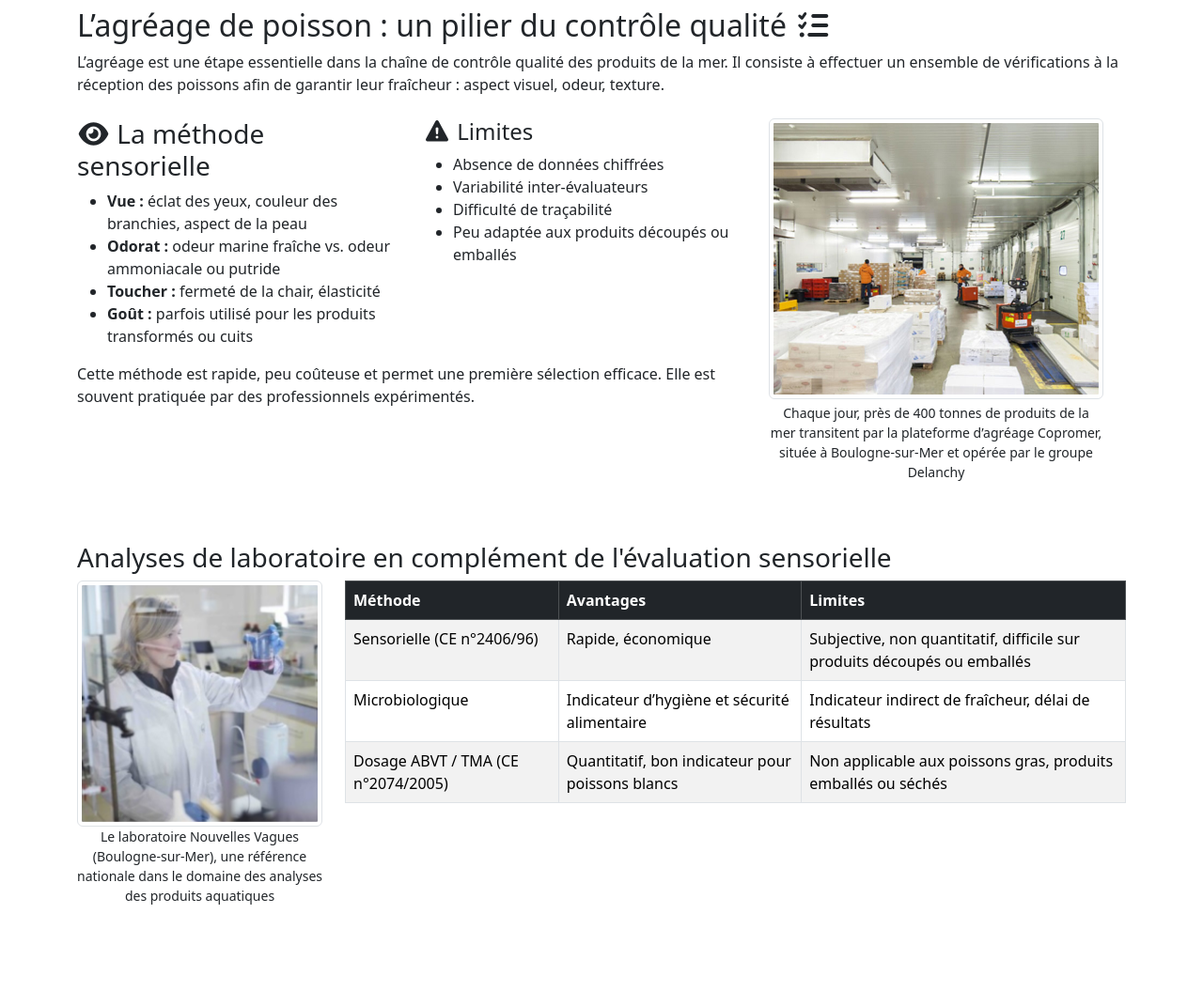
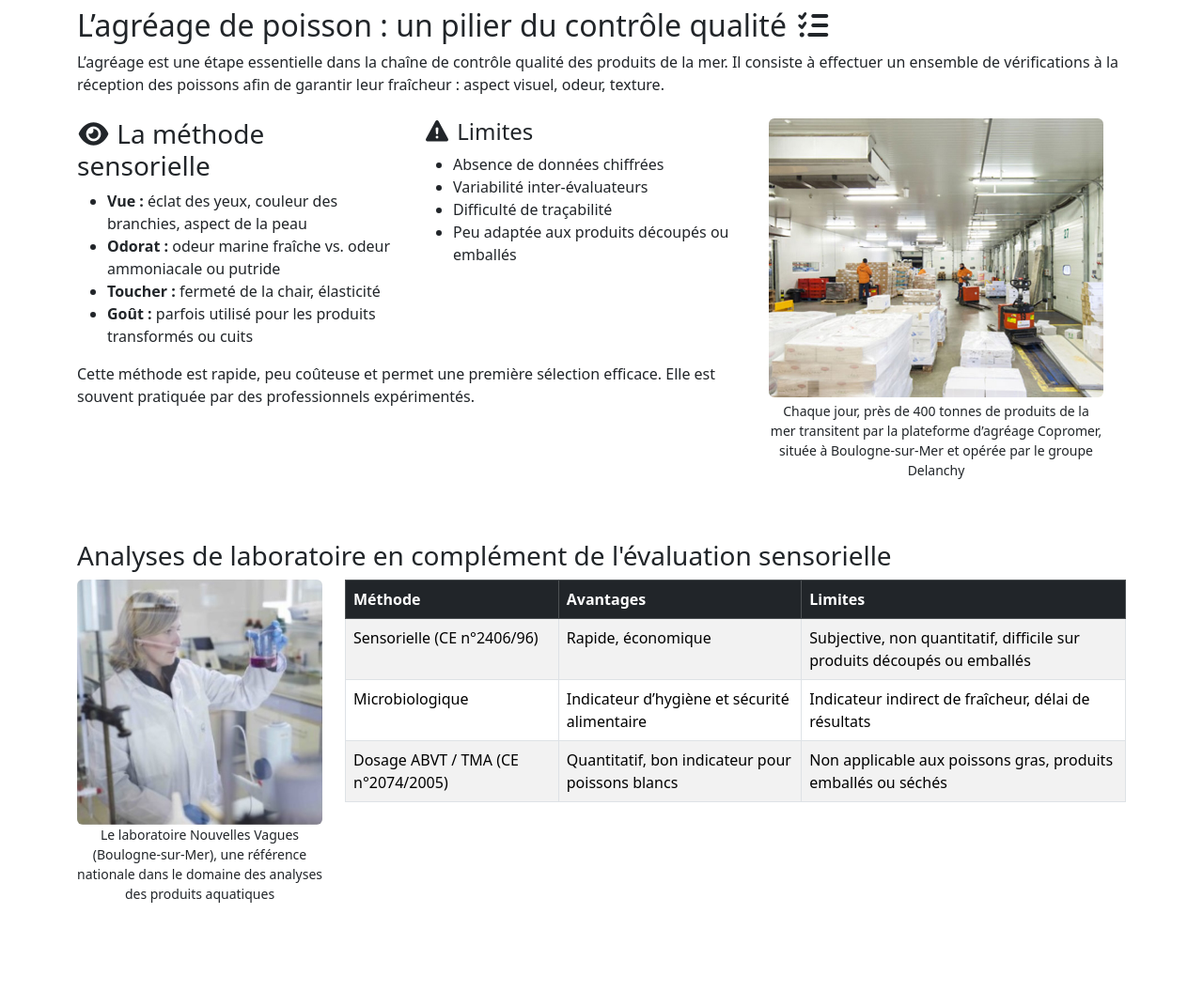
Before and after one commit to alexbalak21/fish-freshness, a plain HTML site: page index.html in a window 1280 px wide. Shown: the part 840-1895 px from the top of the page at 94% size. Drawn offline with nearby package versions, Linux system fonts and the light colour scheme.

Commit message:
update on images

```diff
--- a/index.html
+++ b/index.html
@@ -82,7 +82,7 @@
             <p class="col-12 mb-4">Cette méthode est rapide, peu coûteuse et permet une première sélection efficace. Elle est souvent pratiquée par des professionnels expérimentés.</p>
           </div>
           <div class="col-lg-4">
-            <img src="img/fish_stock.jpg" alt="Poissonnerie" title="Poissonnerie" class="img-thumbnail" loading="lazy" />
+            <img src="img/fish_stock.jpg" alt="Poissonnerie" title="Poissonnerie" class="rounded w-100" loading="lazy" />
             <p class="text-center small mt-1">Chaque jour, près de 400 tonnes de produits de la mer transitent par la plateforme d’agréage Copromer, située à Boulogne-sur-Mer et opérée par le groupe Delanchy</p>
           </div>
         </div>
@@ -93,7 +93,7 @@
         <h3 class="mt-4 text-center text-lg-start">Analyses de laboratoire en complément de l'évaluation sensorielle</h3>
         <div class="row">
           <div class="col-lg-3">
-            <img src="img/laboratory_analysis.jpg" alt="Analyse de laboratoire" title="Analyse de laboratoire" class="img-thumbnail" loading="lazy" />
+            <img src="img/laboratory_analysis.jpg" alt="Analyse de laboratoire" title="Analyse de laboratoire" class="rounded w-100" loading="lazy" />
             <p class="text-center small mb-5">Le laboratoire Nouvelles Vagues (Boulogne-sur-Mer), une référence nationale dans le domaine des analyses des produits aquatiques</p>
           </div>
           <div class="col-lg-9">
```
